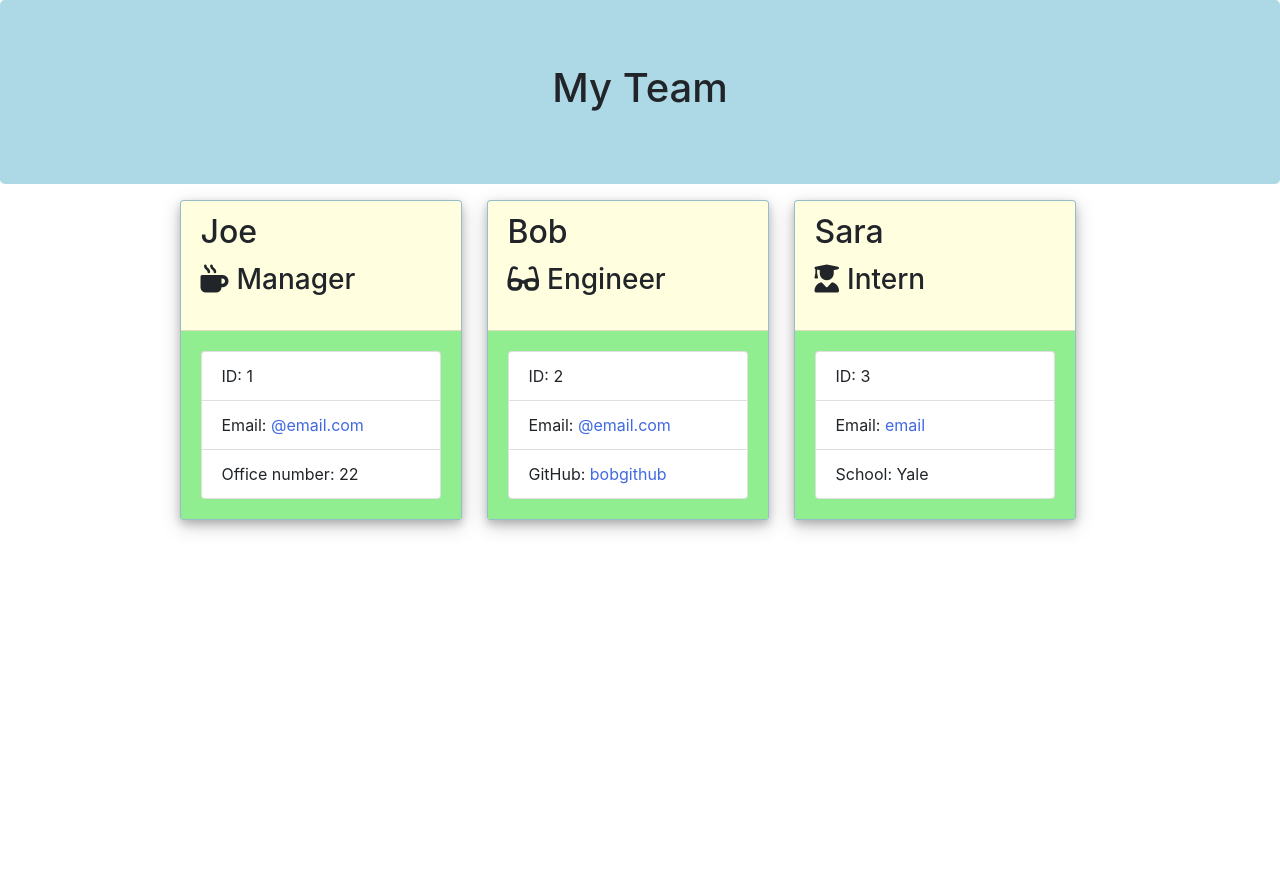
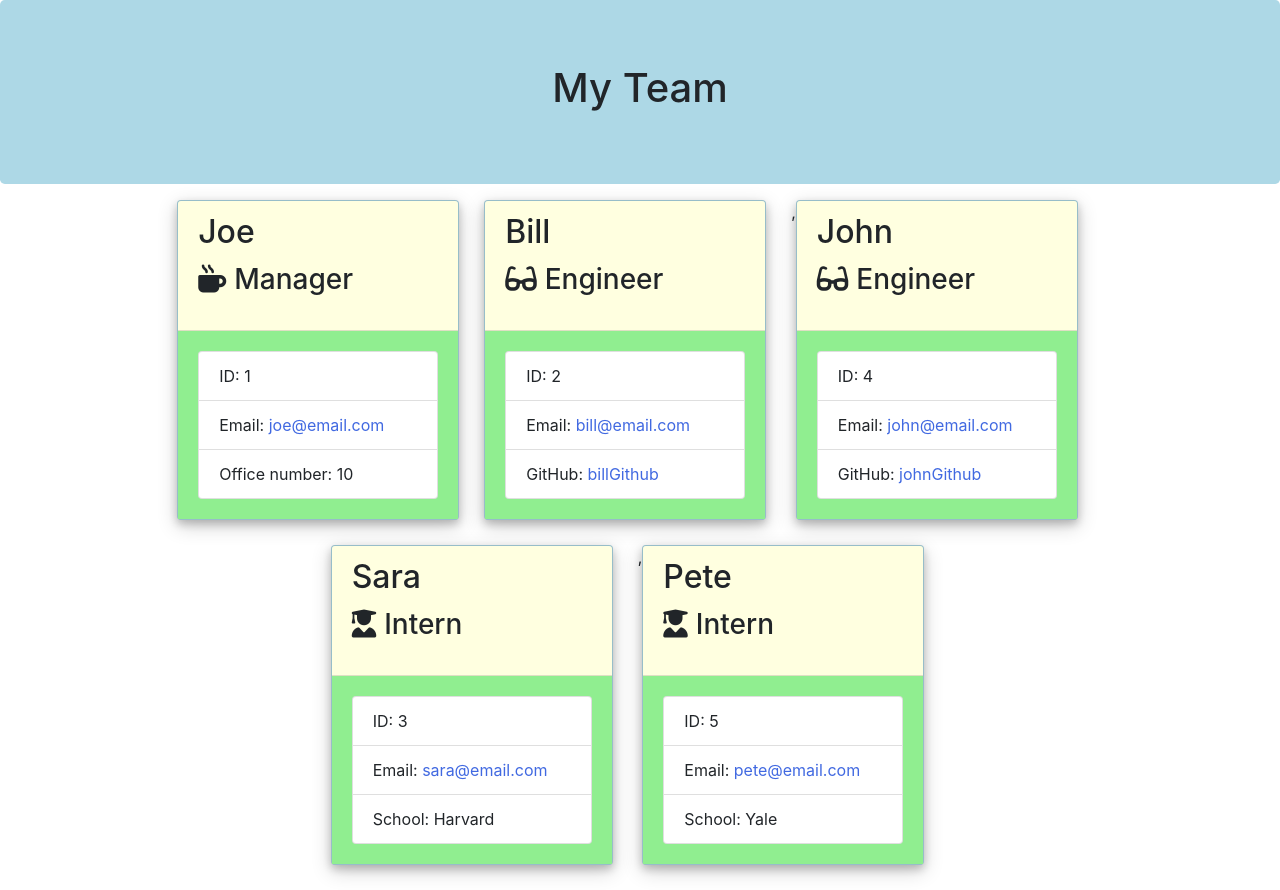
Before and after one commit to jlbuster/Assign-09-JB, a website: page output/team.html in a window 1280 px wide. Before the commit the page ends 800 px from the top, so only its background shows below. Drawn offline with nearby package versions, Linux system fonts and the light colour scheme.

```diff
--- a/output/team.html
+++ b/output/team.html
@@ -22,7 +22,7 @@
     </div>
     <div class="container">
         <div class="row">
-            <div class="team-area col-12 d-flex justify-content-center">
+            <div class="team-area col-12 d-flex justify-content-center flex-wrap">
                 <div class="card employee-card">
     <div class="card-header">
         <h2 class="card-title">Joe</h2>
@@ -31,21 +31,34 @@
     <div class="card-body">
         <ul class="list-group">
             <li class="list-group-item">ID: 1</li>
-            <li class="list-group-item">Email: <a href="mailto:@email.com">@email.com</a></li>
-            <li class="list-group-item">Office number: 22</li>
+            <li class="list-group-item">Email: <a href="mailto:joe@email.com">joe@email.com</a></li>
+            <li class="list-group-item">Office number: 10</li>
         </ul>
     </div>
 </div>
 <div class="card employee-card">
     <div class="card-header">
-        <h2 class="card-title">Bob</h2>
+        <h2 class="card-title">Bill</h2>
         <h3 class="card-title"><i class="fas fa-glasses mr-2"></i>Engineer</h3>
     </div>
     <div class="card-body">
         <ul class="list-group">
             <li class="list-group-item">ID: 2</li>
-            <li class="list-group-item">Email: <a href="mailto:@email.com">@email.com</a></li>
-            <li class="list-group-item">GitHub: <a href="https://github.com/bobgithub" target="_blank" rel="noopener noreferrer">bobgithub</a></li>
+            <li class="list-group-item">Email: <a href="mailto:bill@email.com">bill@email.com</a></li>
+            <li class="list-group-item">GitHub: <a href="https://github.com/billGithub" target="_blank" rel="noopener noreferrer">billGithub</a></li>
+        </ul>
+    </div>
+</div>
+,<div class="card employee-card">
+    <div class="card-header">
+        <h2 class="card-title">John</h2>
+        <h3 class="card-title"><i class="fas fa-glasses mr-2"></i>Engineer</h3>
+    </div>
+    <div class="card-body">
+        <ul class="list-group">
+            <li class="list-group-item">ID: 4</li>
+            <li class="list-group-item">Email: <a href="mailto:john@email.com">john@email.com</a></li>
+            <li class="list-group-item">GitHub: <a href="https://github.com/johnGithub" target="_blank" rel="noopener noreferrer">johnGithub</a></li>
         </ul>
     </div>
 </div>
@@ -57,7 +70,20 @@
     <div class="card-body">
         <ul class="list-group">
             <li class="list-group-item">ID: 3</li>
-            <li class="list-group-item">Email: <a href="mailto:email">email</a></li>
+            <li class="list-group-item">Email: <a href="mailto:sara@email.com">sara@email.com</a></li>
+            <li class="list-group-item">School: Harvard</li>
+        </ul>
+    </div>
+</div>
+,<div class="card employee-card">
+    <div class="card-header">
+        <h2 class="card-title">Pete</h2>
+        <h3 class="card-title"><i class="fas fa-user-graduate mr-2"></i>Intern</h3>
+    </div>
+    <div class="card-body">
+        <ul class="list-group">
+            <li class="list-group-item">ID: 5</li>
+            <li class="list-group-item">Email: <a href="mailto:pete@email.com">pete@email.com</a></li>
             <li class="list-group-item">School: Yale</li>
         </ul>
     </div>
```
Also changed, not shown: gifs/assign-09_node.gif (added), images/Screenshot (50).png (added), images/Screenshot (51).png (added).
